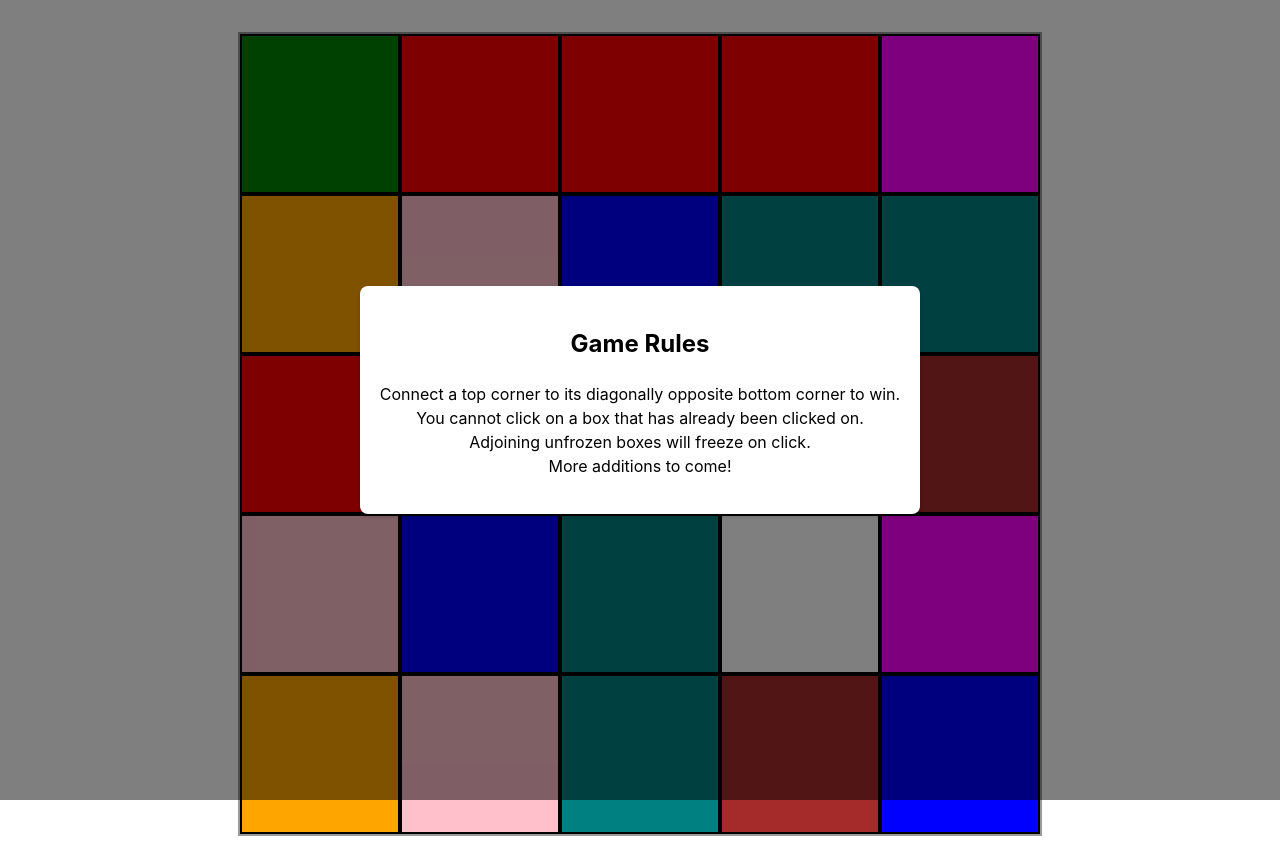
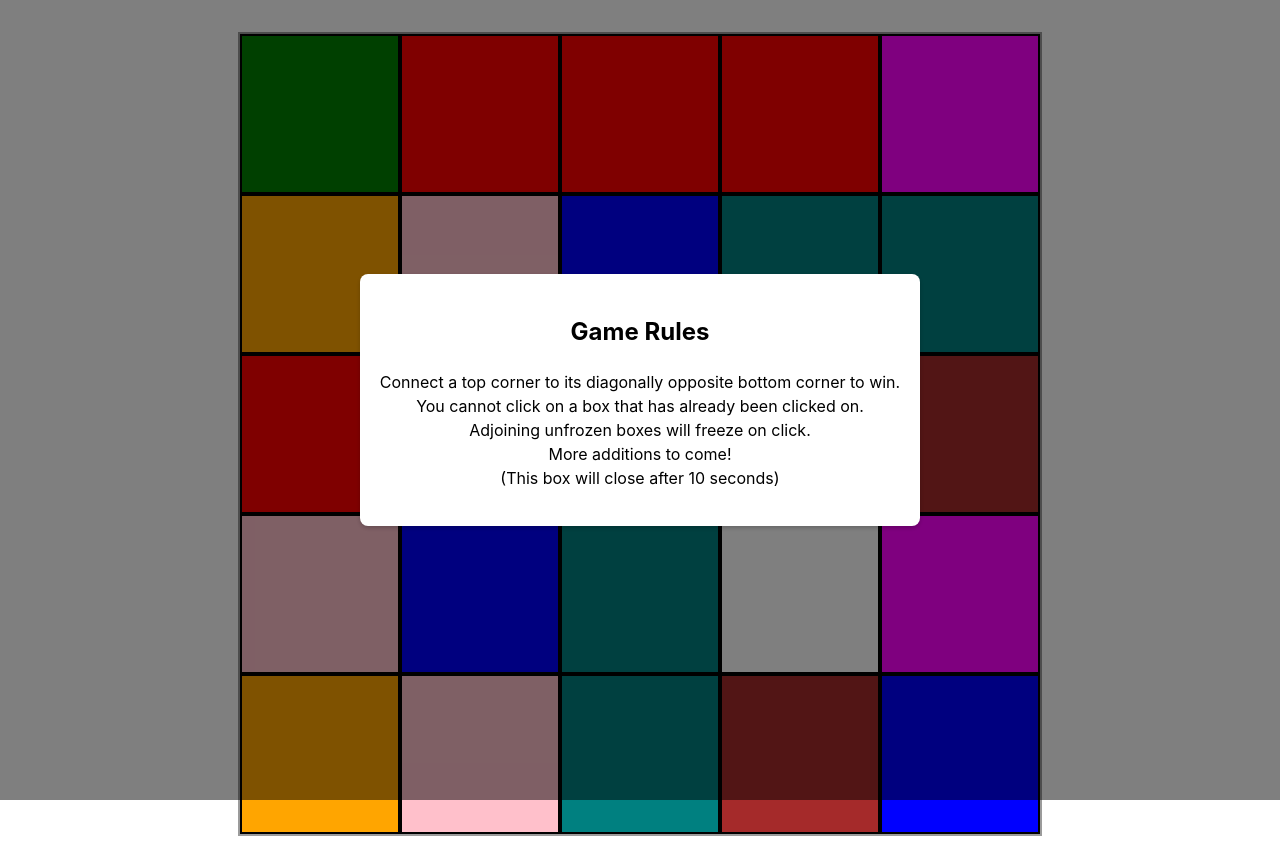
Before and after one commit to ErikAmerico/boxMaze, a React (Vite) app: page / in a window 1280 px wide. Built offline with nearby package versions, Linux system fonts and the light colour scheme.

Commit message:
Added message to rules modal

```diff
--- a/src/gameRulesModal.jsx
+++ b/src/gameRulesModal.jsx
@@ -9,6 +9,7 @@ function GameRulesModal({ handleCloseRulesModal }) {
            You cannot click on a box that has already been clicked on. <br/>
            Adjoining unfrozen boxes will freeze on click. <br/>
            More additions to come! <br/>
+           (This box will close after 10 seconds)
         </p>
         {/* <button onClick={handleCloseRulesModal}>Close</button> */}
       </div>
```
